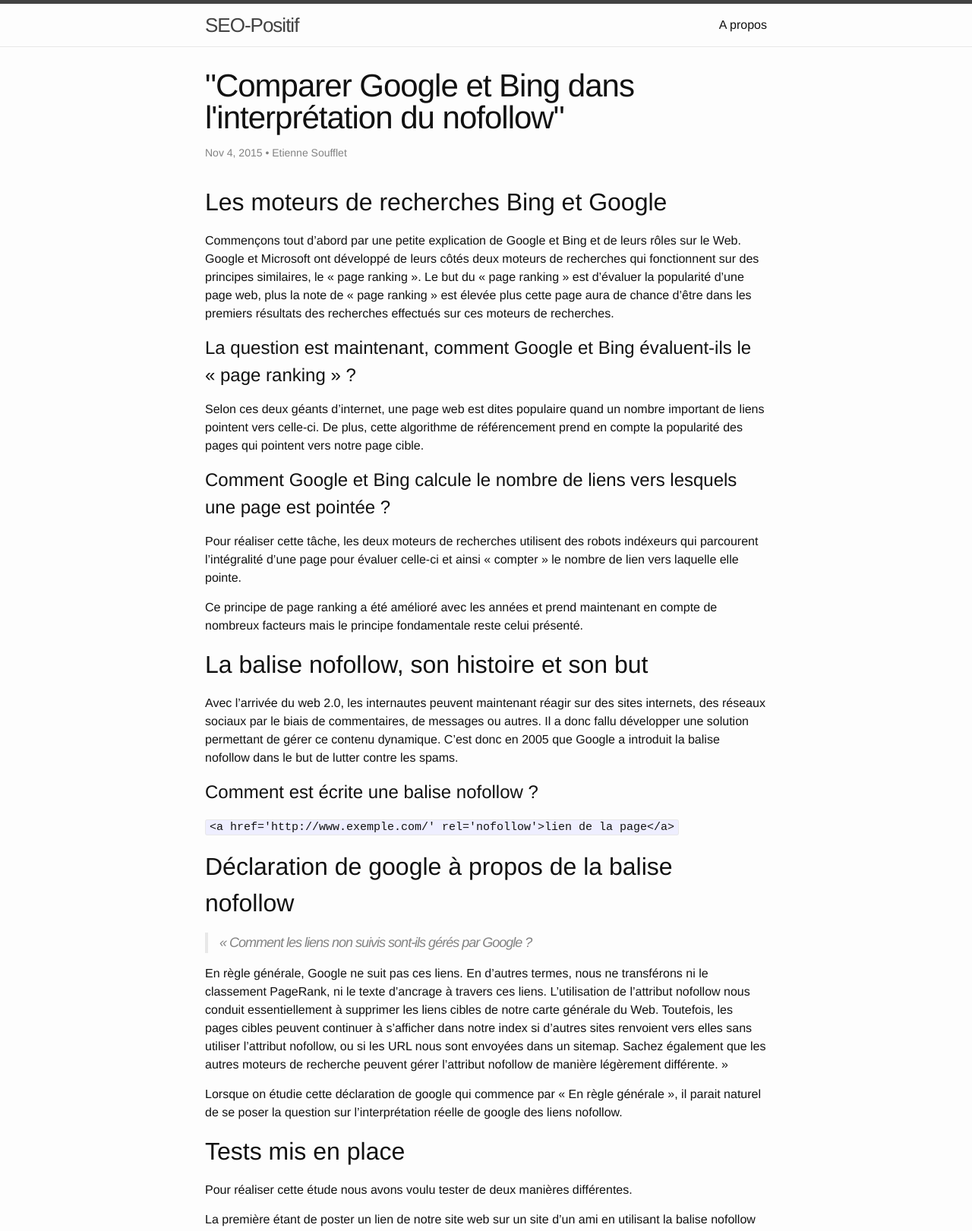
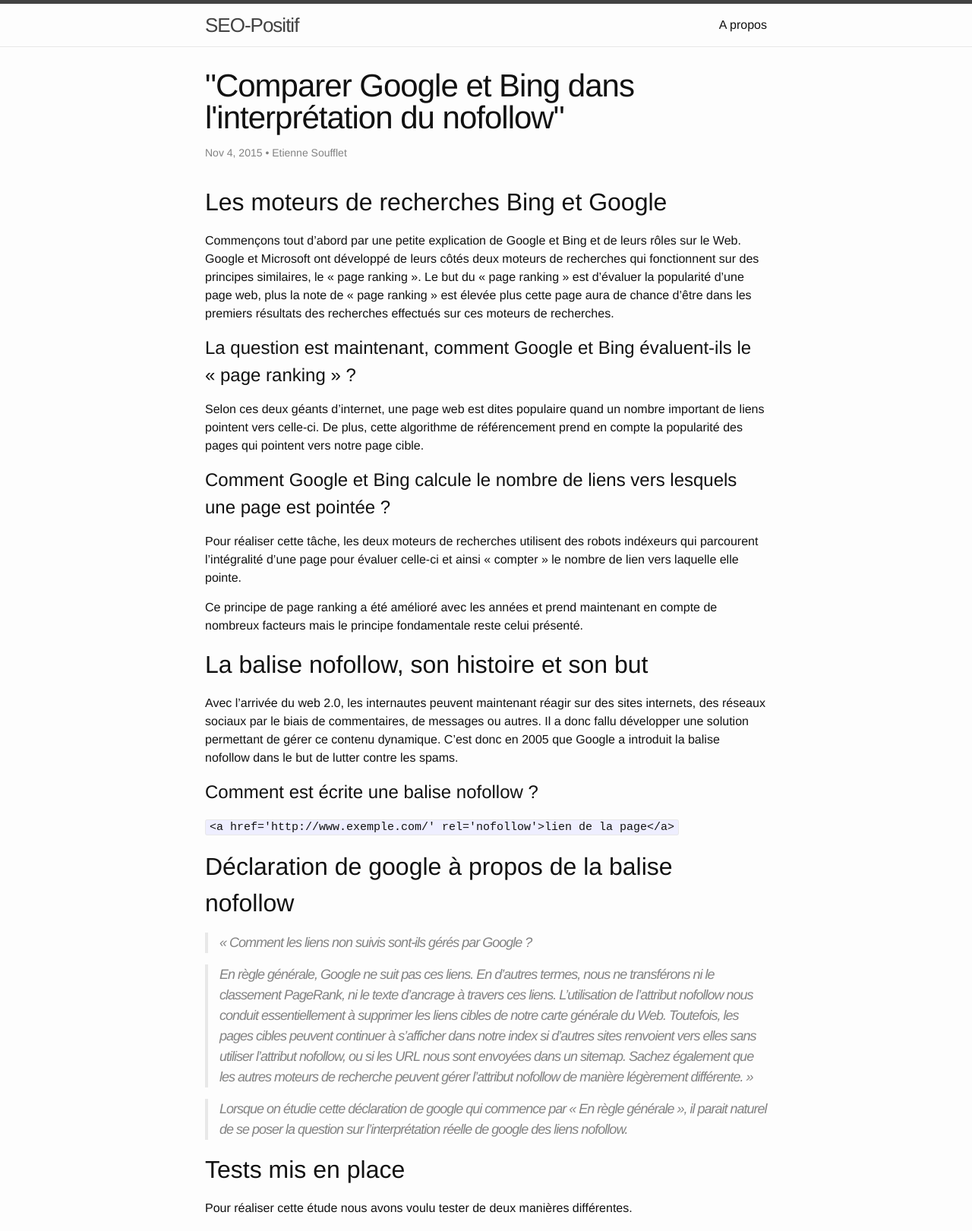
Before and after one commit to EtienneSOU/etiennesou.github.io, a Jekyll site: the page built from _posts/2015-11-04-Article1.markdown, in a window 1280 px wide. Shown: the top 1621 px of the page at 76% size. Built offline with Jekyll 4.4.1, drawn with Linux system fonts in a browser that asks for light colours.

```diff
--- a/_posts/2015-11-04-Article1.markdown
+++ b/_posts/2015-11-04-Article1.markdown
@@ -30,12 +30,12 @@ C’est donc en 2005 que Google a introduit la balise nofollow dans le but de lu
 
 ## Déclaration de google à propos de la balise nofollow
 
->« Comment les liens non suivis sont-ils gérés par Google ?
+> « Comment les liens non suivis sont-ils gérés par Google ?
 
-En règle générale, Google ne suit pas ces liens. En d'autres termes, nous ne transférons ni le classement PageRank, ni le texte d'ancrage à travers ces liens. L'utilisation de l'attribut nofollow nous conduit essentiellement à supprimer les liens cibles de notre carte générale du Web. Toutefois, les pages cibles peuvent continuer à s'afficher dans notre index si d'autres sites renvoient vers elles sans utiliser l'attribut nofollow, ou si les URL nous sont envoyées dans un sitemap. Sachez également que les autres moteurs de recherche peuvent gérer l'attribut nofollow de manière légèrement différente. »
+> En règle générale, Google ne suit pas ces liens. En d'autres termes, nous ne transférons ni le classement PageRank, ni le texte  d'ancrage à travers ces liens. L'utilisation de l'attribut nofollow nous conduit essentiellement à supprimer les liens cibles de notre carte générale du Web. Toutefois, les pages cibles peuvent continuer à s'afficher dans notre index si d'autres sites renvoient vers elles sans utiliser l'attribut nofollow, ou si les URL nous sont envoyées dans un sitemap. Sachez également que les autres moteurs de recherche peuvent gérer l'attribut nofollow de manière légèrement différente. »
 
-Lorsque on étudie cette déclaration de google qui commence par « En règle générale », il parait naturel de se poser la question sur l’interprétation réelle de google des liens nofollow.
->
+> Lorsque on étudie cette déclaration de google qui commence par « En règle générale », il parait naturel de se poser la question sur l’interprétation réelle de google des liens nofollow.
+
 
 ## Tests mis en place
 
```
